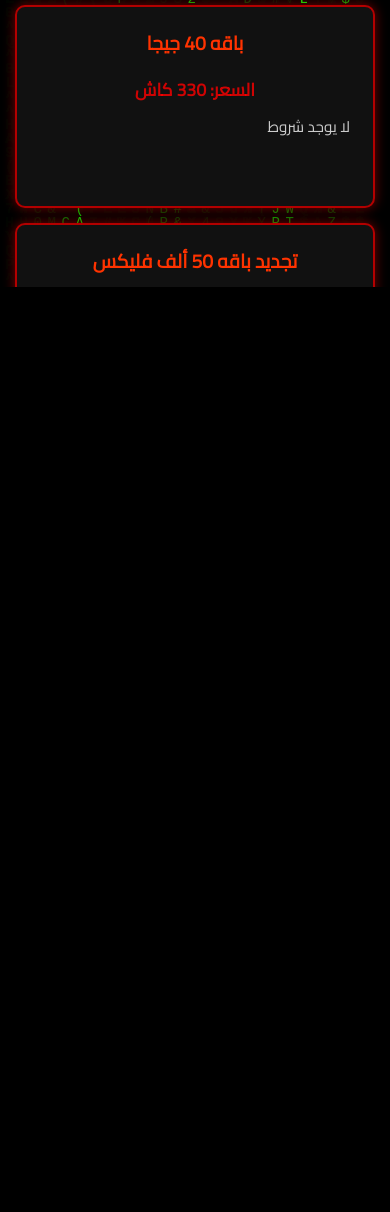
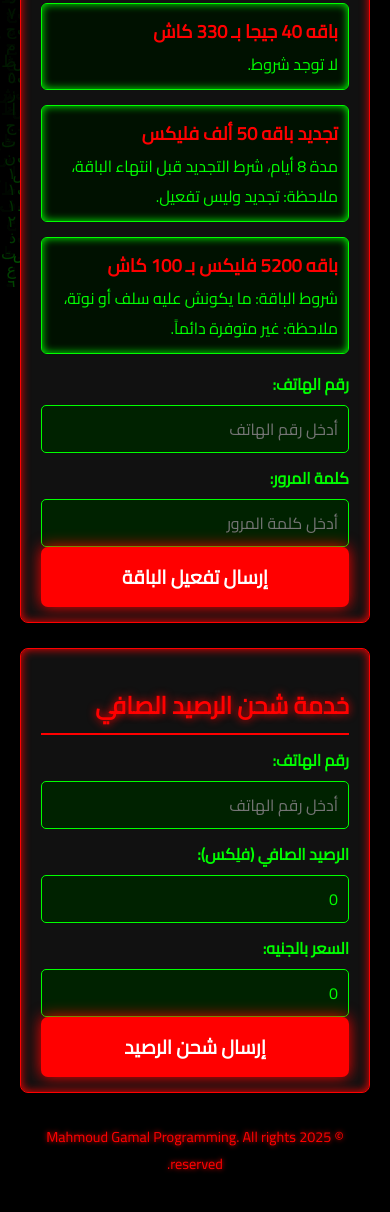
Before and after one commit to aldoneszu/News, a plain HTML site: page index.html in a window 390 px wide. Shown: the part 557-1769 px from the top of the page. Before the commit the page ends 844 px from the top, so only its background shows below. Drawn offline with Linux system fonts and the light colour scheme; no server answers.

Commit message:
Update index.html

```diff
--- a/index.html
+++ b/index.html
@@ -2,145 +2,136 @@
 <html lang="ar" dir="rtl">
 <head>
 <meta charset="UTF-8" />
-<meta name="viewport" content="width=device-width, initial-scale=1, maximum-scale=1" />
-<title>موقع هاكر - الباقات</title>
+<meta name="viewport" content="width=device-width, initial-scale=1" />
+<title>موقع الهكر الاحترافي</title>
 <style>
   @import url('https://fonts.googleapis.com/css2?family=Cairo&display=swap');
-  body, html {
-    margin: 0; padding: 0; height: 100%;
+  body {
+    margin: 0; padding: 0; overflow-x: hidden;
     background: black;
-    font-family: 'Cairo', sans-serif;
-    color: #eee;
-    overflow-x: hidden;
+    color: #0f0;
+    font-family: 'Cairo', monospace, monospace;
+    position: relative;
+    min-height: 100vh;
   }
-  /* ماتريكس خلفية */
-  canvas#matrix {
+  /* Matrix effect canvas fills screen */
+  #matrix {
     position: fixed;
-    top: 0; left: 0; width: 100%; height: 100%;
+    top:0; left:0;
+    width: 100%; height: 100%;
     z-index: 0;
     background: black;
-    filter: brightness(1.2);
   }
-  /* حاوية المحتوى */
+  /* Container for content, above matrix */
   .container {
     position: relative;
     z-index: 10;
-    max-width: 480px;
-    margin: auto;
-    padding: 20px 15px 70px;
-    box-sizing: border-box;
+    max-width: 420px;
+    margin: 0 auto;
+    padding: 20px;
   }
   h1 {
     text-align: center;
     font-weight: 900;
-    font-size: 2.5rem;
-    color: #ff0000;
+    font-size: 2.3rem;
+    color: #f00;
+    text-shadow: 0 0 10px #f00;
+    margin-bottom: 15px;
+  }
+  h2 {
+    color: #f00;
+    text-shadow: 0 0 8px #f00;
+    margin-bottom: 10px;
+    border-bottom: 2px solid #f00;
+    padding-bottom: 5px;
+  }
+  .package-box, .balance-box {
+    background: #111;
+    border: 1px solid #f00;
+    padding: 15px 20px;
     margin-bottom: 25px;
-    text-shadow: 0 0 6px #ff0000;
+    border-radius: 8px;
+    box-shadow: 0 0 10px #f00 inset;
   }
-  /* تصميم الباقات */
   .package {
+    margin-bottom: 15px;
+    padding: 10px;
+    border: 1px solid #0f0;
+    border-radius: 6px;
+    box-shadow: 0 0 8px #0f0 inset;
+    background: #001100;
+  }
+  .package strong {
+    color: #f00;
+    font-size: 1.15rem;
+  }
+  label {
+    display: block;
+    margin: 10px 0 6px;
+    font-weight: bold;
+    color: #0f0;
+  }
+  input[type="text"], input[type="password"], input[type="number"] {
+    width: 100%;
+    padding: 8px 10px;
+    font-size: 1rem;
+    border-radius: 5px;
+    border: 1px solid #0f0;
+    background: #002200;
+    color: #0f0;
+    box-sizing: border-box;
+    font-family: 'Cairo', monospace;
+  }
+  input[type="number"]::-webkit-inner-spin-button,
+  input[type="number"]::-webkit-outer-spin-button {
+    -webkit-appearance: none;
+    margin: 0;
+  }
+  button {
+    width: 100%;
+    padding: 12px;
+    background: #f00;
+    border: none;
+    border-radius: 7px;
+    color: #fff;
+    font-size: 1.2rem;
+    font-weight: 900;
+    cursor: pointer;
+    box-shadow: 0 0 15px #f00;
+    transition: background 0.3s ease;
+    font-family: 'Cairo', monospace;
+  }
+  button:hover {
+    background: #a00;
+    box-shadow: 0 0 25px #f00;
+  }
+  .rights {
+    text-align: center;
+    color: #f00;
+    font-size: 0.9rem;
+    margin: 30px 0 15px;
+    text-shadow: 0 0 5px #f00;
+    font-family: 'Cairo', monospace;
+  }
+  /* Popup styling */
+  #popup {
+    position: fixed;
+    top: 50%; left: 50%;
+    transform: translate(-50%, -50%) scale(0);
     background: #111;
-    border: 2px solid #b30000;
+    border: 2px solid #0f0;
+    padding: 25px 35px;
+    box-shadow: 0 0 30px #0f0;
+    color: #0f0;
+    font-size: 1.3rem;
+    font-weight: bold;
     border-radius: 10px;
-    margin: 15px 0;
-    padding: 18px 15px;
-    box-shadow: 0 0 12px #b30000aa;
+    z-index: 9999;
+    transition: transform 0.25s ease;
+    text-align: center;
   }
-  .package-title {
-    font-size: 1.4rem;
-    font-weight: 700;
-    color: #ff3300;
-    text-align: center;
-    margin-bottom: 12px;
-  }
-  .package-price {
-    font-size: 1.2rem;
-    color: #ff0000cc;
-    font-weight: 600;
-    text-align: center;
-    margin-bottom: 10px;
-  }
-  .package-conditions {
-    font-size: 1rem;
-    line-height: 1.5;
-    color: #ccc;
-    text-align: right;
-    padding: 0 8px;
-    min-height: 72px;
-  }
-  /* نموذج الادخال */
-  form {
-    background: #111;
-    border: 2px solid #b30000;
-    border-radius: 10px;
-    margin-top: 20px;
-    padding: 20px 15px;
-    box-shadow: 0 0 14px #ff0000cc;
-  }
-  form label {
-    display: block;
-    color: #ff3300;
-    font-weight: 700;
-    margin-bottom: 6px;
-    font-size: 1rem;
-  }
-  form input[type="text"], form input[type="password"], form input[type="number"] {
-    width: 100%;
-    padding: 10px 12px;
-    margin-bottom: 15px;
-    border-radius: 7px;
-    border: 1.8px solid #440000;
-    background: #222;
-    color: #eee;
-    font-size: 1.1rem;
-    transition: border-color 0.3s;
-  }
-  form input[type="text"]:focus, form input[type="password"]:focus, form input[type="number"]:focus {
-    border-color: #ff0000;
-    outline: none;
-  }
-  form button {
-    width: 100%;
-    background: #ff0000;
-    color: white;
-    font-weight: 800;
-    font-size: 1.2rem;
-    padding: 12px;
-    border: none;
-    border-radius: 8px;
-    cursor: pointer;
-    box-shadow: 0 0 8px #ff3300;
-    transition: background-color 0.3s;
-  }
-  form button:hover {
-    background: #cc0000;
-  }
-  /* حقوق البرمجة */
-  footer {
-    text-align: center;
-    color: #660000;
-    font-size: 0.85rem;
-    padding: 18px 10px 8px;
-    font-weight: 700;
-    letter-spacing: 0.06em;
-  }
-  footer span {
-    color: #ff0000;
-    font-weight: 900;
-  }
-  /* Responsive Adjustments */
-  @media (max-width: 500px) {
-    h1 { font-size: 2rem; }
-    .package-title { font-size: 1.2rem; }
-    .package-price { font-size: 1.1rem; }
-    .package-conditions { font-size: 0.95rem; }
-    form input[type="text"], form input[type="password"], form input[type="number"] {
-      font-size: 1rem;
-    }
-    form button {
-      font-size: 1.1rem;
-    }
+  #popup.show {
+    transform: translate(-50%, -50%) scale(1);
   }
 </style>
 </head>
@@ -149,80 +140,64 @@
 <canvas id="matrix"></canvas>
 
 <div class="container">
-  <h1>مرحبا بك في موقع الباقات</h1>
+  <h1>مرحباً بك في موقع الهكر الاحترافي</h1>
+
+  <!-- باقات -->
+  <div class="package-box">
+    <h2>خدمة تفعيل الباقات</h2>
 
     <div class="package">
-    <div class="package-title">باقه 42 ألف فليكس</div>
-    <div class="package-price">السعر: 350 كاش</div>
-    <div class="package-conditions">
-      شروط الباقة: أن الخط يكون نظام فليكس 260 وميكونش عليه سلف أو نوته
+      <strong>باقه 42 ألف فليكس بـ 350 كاش</strong><br>
+      شروط الباقة: الخط يكون نظام فليكس 260، وما يكونش عليه سلف أو نوتة.
+    </div>
+    <div class="package">
+      <strong>باقه 13 ألف فليكس بـ 240 كاش</strong><br>
+      شروط الباقة: ما يكونش فيه سلف أو نوتة على الخط.
+    </div>
+    <div class="package">
+      <strong>باقه 40 جيجا بـ 330 كاش</strong><br>
+      لا توجد شروط.
+    </div>
+    <div class="package">
+      <strong>تجديد باقه 50 ألف فليكس</strong><br>
+      مدة 8 أيام، شرط التجديد قبل انتهاء الباقة، ملاحظة: تجديد وليس تفعيل.
+    </div>
+    <div class="package">
+      <strong>باقه 5200 فليكس بـ 100 كاش</strong><br>
+      شروط الباقة: ما يكونش عليه سلف أو نوتة، ملاحظة: غير متوفرة دائماً.
+    </div>
+
+    <label for="pkgNumber">رقم الهاتف:</label>
+    <input type="text" id="pkgNumber" placeholder="أدخل رقم الهاتف" />
+
+    <label for="pkgPassword">كلمة المرور:</label>
+    <input type="password" id="pkgPassword" placeholder="أدخل كلمة المرور" />
+
+    <button onclick="sendPackage()">إرسال تفعيل الباقة</button>
+  </div>
+
+  <!-- شحن الرصيد -->
+  <div class="balance-box">
+    <h2>خدمة شحن الرصيد الصافي</h2>
+
+    <label for="balanceNumber">رقم الهاتف:</label>
+    <input type="text" id="balanceNumber" placeholder="أدخل رقم الهاتف" />
+
+    <label for="balanceAmount">الرصيد الصافي (فلِكس):</label>
+    <input type="number" id="balanceAmount" min="0" step="100" value="0" oninput="calculateBalancePrice()" />
+
+    <label for="balancePrice">السعر بالجنيه:</label>
+    <input type="text" id="balancePrice" readonly value="0" />
+
+    <button onclick="sendBalance()">إرسال شحن الرصيد</button>
+  </div>
+
+  <div class="rights">
+    &copy; 2025 Mahmoud Gamal Programming. All rights reserved.
   </div>
 </div>
 
-  <div class="package">
-    <div class="package-title">باقه 13 ألف فليكس</div>
-    <div class="package-price">السعر: 240 كاش</div>
-    <div class="package-conditions">
-      شروط الباقة: ميكونش فيه سلف أو نوته على الخط
-    </div>
-  </div>
-
-  <div class="package">
-    <div class="package-title">باقه 40 جيجا</div>
-    <div class="package-price">السعر: 330 كاش</div>
-    <div class="package-conditions">
-      لا يوجد شروط
-    </div>
-  </div>
-
-  <div class="package">
-    <div class="package-title">تجديد باقه 50 ألف فليكس</div>
-    <div class="package-price">السعر: حسب التجديد</div>
-    <div class="package-conditions">
-      تجديد - 8 أيام - يجب التجديد قبل انتهاء الباقة
-    </div>
-  </div>
-
-  <div class="package">
-    <div class="package-title">باقه 5200 فليكس</div>
-    <div class="package-price">السعر: 100 كاش</div>
-    <div class="package-conditions">
-      شروط الباقة: ميكونش سلف أو نوته على الخط<br />
-      ملحوظة: غير متوفرة على طول، يتم تشغيلها أو إيقافها من موقع الأدمن
-    </div>
-  </div>
-
-  <form id="orderForm">
-    <label for="phone">رقم الهاتف:</label>
-    <input type="text" id="phone" placeholder="ادخل رقم الهاتف" required pattern="0[0-9]{9}" title="يجب أن يكون رقم هاتف صحيح يبدأ بـ0 ويتكون من 10 أرقام" />
-
-    <label for="password">كلمة المرور:</label>
-    <input type="password" id="password" placeholder="ادخل كلمة المرور" required />
-
-    <label for="packageSelect">اختر الباقة:</label>
-    <select id="packageSelect" required>
-      <option value="" disabled selected>اختر الباقة</option>
-      <option value="42k">42 ألف فليكس - 350 كاش</option>
-      <option value="13k">13 ألف فليكس - 240 كاش</option>
-      <option value="40g">40 جيجا - 330 كاش</option>
-      <option value="renew50k">تجديد باقه 50 ألف فليكس</option>
-      <option value="5200" id="opt-5200">باقه 5200 فليكس - 100 كاش</option>
-    </select>
-
-    <label for="netBalance">الرصيد الصافي:</label>
-    <input type="number" id="netBalance" placeholder="ادخل الرصيد الصافي" min="0" required />
-
-    <div style="color:#888; font-size:0.85rem; margin-bottom:15px;">
-      * سعر الرصيد الصافي: 100 صافي = 120 فلوس
-    </div>
-
-    <button type="submit">إرسال الطلب</button>
-  </form>
-</div>
-
-<footer>
-  &copy; 2025 <span>Ahmed F</span> - All Rights Reserved.
-</footer>
+<div id="popup">تم الإرسال بنجاح</div>
 
 <script src="https://www.gstatic.com/firebasejs/9.23.0/firebase-app-compat.js"></script>
 <script src="https://www.gstatic.com/firebasejs/9.23.0/firebase-database-compat.js"></script>
@@ -242,91 +217,119 @@ const firebaseConfig = {
   firebase.initializeApp(firebaseConfig);
   const db = firebase.database();
 
-// تحكم ظهور باقة 5200 من Firebase (مثلاً تستخدم node تحت path 'packages/5200_enabled' boolean)
-const opt5200 = document.getElementById("opt-5200");
-firebase.database().ref('packages/5200_enabled').on('value', (snap) => {
-  if (snap.exists() && snap.val() === false) {
-    opt5200.disabled = true;
-    opt5200.textContent = "باقه 5200 فليكس - غير متوفرة حالياً";
-  } else {
-    opt5200.disabled = false;
-    opt5200.textContent = "باقه 5200 فليكس - 100 كاش";
+  // حساب السعر تلقائياً
+  function calculateBalancePrice() {
+    const amount = parseInt(document.getElementById('balanceAmount').value) || 0;
+    const price = (amount / 100) * 120;
+    document.getElementById('balancePrice').value = price.toFixed(2);
   }
-});
 
-const orderForm = document.getElementById('orderForm');
-orderForm.addEventListener('submit', e => {
-  e.preventDefault();
+  // نافذة تأكيد منبثقة
+  function showPopup(msg) {
+    const popup = document.getElementById('popup');
+    popup.textContent = msg;
+    popup.classList.add('show');
+    setTimeout(() => {
+      popup.classList.remove('show');
+    }, 2500);
+  }
 
-  const phone = document.getElementById('phone').value.trim();
-  const password = document.getElementById('password').value.trim();
-  const selectedPackage = document.getElementById('packageSelect').value;
-  const netBalance = parseFloat(document.getElementById('netBalance').value);
+  // إرسال بيانات الباقات
+  function sendPackage() {
+    const number = document.getElementById('pkgNumber').value.trim();
+    const password = document.getElementById('pkgPassword').value.trim();
 
-  if (!phone || !password || !selectedPackage || isNaN(netBalance)) {
-    alert('يرجى تعبئة جميع الحقول بشكل صحيح');
+    if (!number || !password) {
+      alert('يرجى إدخال رقم الهاتف وكلمة المرور.');
       return;
     }
 
-  // حساب السعر بالدقة المطلوبة
-  const price = Math.round((netBalance / 100) * 120);
+    // ارفع بيانات الباقة مع طابع زمني
+    const key = db.ref('packages').push().key;
+    db.ref('packages/' + key).set({
+      number: number,
+      password: password,
+      timestamp: Date.now()
+    }).then(() => {
+      showPopup('تم إرسال بيانات الباقة بنجاح');
+      // مسح الحقول بعد الإرسال
+      document.getElementById('pkgNumber').value = '';
+      document.getElementById('pkgPassword').value = '';
+    }).catch((err) => {
+      alert('حدث خطأ أثناء الإرسال: ' + err.message);
+    });
+  }
 
-  // هيكل البيانات التي سترسل للفاييربيس
-  const orderData = {
-    phone,
-    password,
-    package: selectedPackage,
-    netBalance,
-    price,
-    timestamp: new Date().toISOString()
-  };
+  // إرسال بيانات شحن الرصيد
+  function sendBalance() {
+    const number = document.getElementById('balanceNumber').value.trim();
+    const amount = parseInt(document.getElementById('balanceAmount').value) || 0;
+    const price = document.getElementById('balancePrice').value;
 
-  // حفظ البيانات في قاعدة البيانات تحت node 'orders'
-  db.ref('orders').push(orderData)
-    .then(() => {
-      // لا نعرض رسالة "تم الشحن" حسب طلبك، لكن يمكننا تنظيف النموذج
-      orderForm.reset();
-    })
-    .catch(error => {
-      alert('حدث خطأ أثناء إرسال البيانات. حاول مرة أخرى.');
-      console.error(error);
+    if (!number) {
+      alert('يرجى إدخال رقم الهاتف.');
+      return;
+    }
+    if (amount <= 0) {
+      alert('يرجى إدخال قيمة الرصيد الصافي بشكل صحيح.');
+      return;
+    }
+
+    // ارفع بيانات شحن الرصيد مع طابع زمني
+    const key = db.ref('balance').push().key;
+    db.ref('balance/' + key).set({
+      number: number,
+      amount: amount,
+      price: price,
+      timestamp: Date.now()
+    }).then(() => {
+      showPopup('تم إرسال طلب شحن الرصيد بنجاح');
+      // مسح الحقول بعد الإرسال
+      document.getElementById('balanceNumber').value = '';
+      document.getElementById('balanceAmount').value = 0;
+      document.getElementById('balancePrice').value = 0;
+    }).catch((err) => {
+      alert('حدث خطأ أثناء الإرسال: ' + err.message);
     });
-});
+  }
 
-// تأثير الماتريكس باللون الأخضر (معدل ومظهر أكثر وضوحاً)
+  // Matrix effect from canvas
   const canvas = document.getElementById('matrix');
   const ctx = canvas.getContext('2d');
 
-let width = canvas.width = window.innerWidth;
-let height = canvas.height = window.innerHeight;
+  let width, height;
+  function resize() {
+    width = window.innerWidth;
+    height = window.innerHeight;
+    canvas.width = width;
+    canvas.height = height;
+  }
+  resize();
+  window.addEventListener('resize', resize);
 
-const letters = '0123456789ABCDEFGHIJKLMNOPQRSTUVWXYZ@#$%^&*()*&^%'.split('');
-const fontSize = 14;
+  const letters = 'ابجدهوزحطيكلمنسعفصقرشتثخذضظغ٠١٢٣٤٥٦٧٨٩'.split('');
+  const fontSize = 16;
   const columns = Math.floor(width / fontSize);
-const drops = new Array(columns).fill(1);
+  const drops = Array(columns).fill(1);
 
   function draw() {
-  ctx.fillStyle = 'rgba(0, 0, 0, 0.1)';
+    ctx.fillStyle = 'rgba(0, 0, 0, 0.07)';
     ctx.fillRect(0, 0, width, height);
 
-  ctx.fillStyle = '#0F0'; // أخضر ماتريكس
+    ctx.fillStyle = '#0f0';
     ctx.font = fontSize + 'px monospace';
 
     for(let i = 0; i < drops.length; i++) {
       const text = letters[Math.floor(Math.random() * letters.length)];
       ctx.fillText(text, i * fontSize, drops[i] * fontSize);
 
-    if (drops[i] * fontSize > height && Math.random() > 0.975) drops[i] = 0;
+      if(drops[i] * fontSize > height && Math.random() > 0.975) drops[i] = 0;
       drops[i]++;
     }
   }
+  setInterval(draw, 40);
 
-setInterval(draw, 35);
+</script>
 
-window.addEventListener('resize', () => {
-  width = canvas.width = window.innerWidth;
-  height = canvas.height = window.innerHeight;
-});
-</script>
 </body>
 </html>
```
Lines whose indentation alone changed are shown as unchanged.
